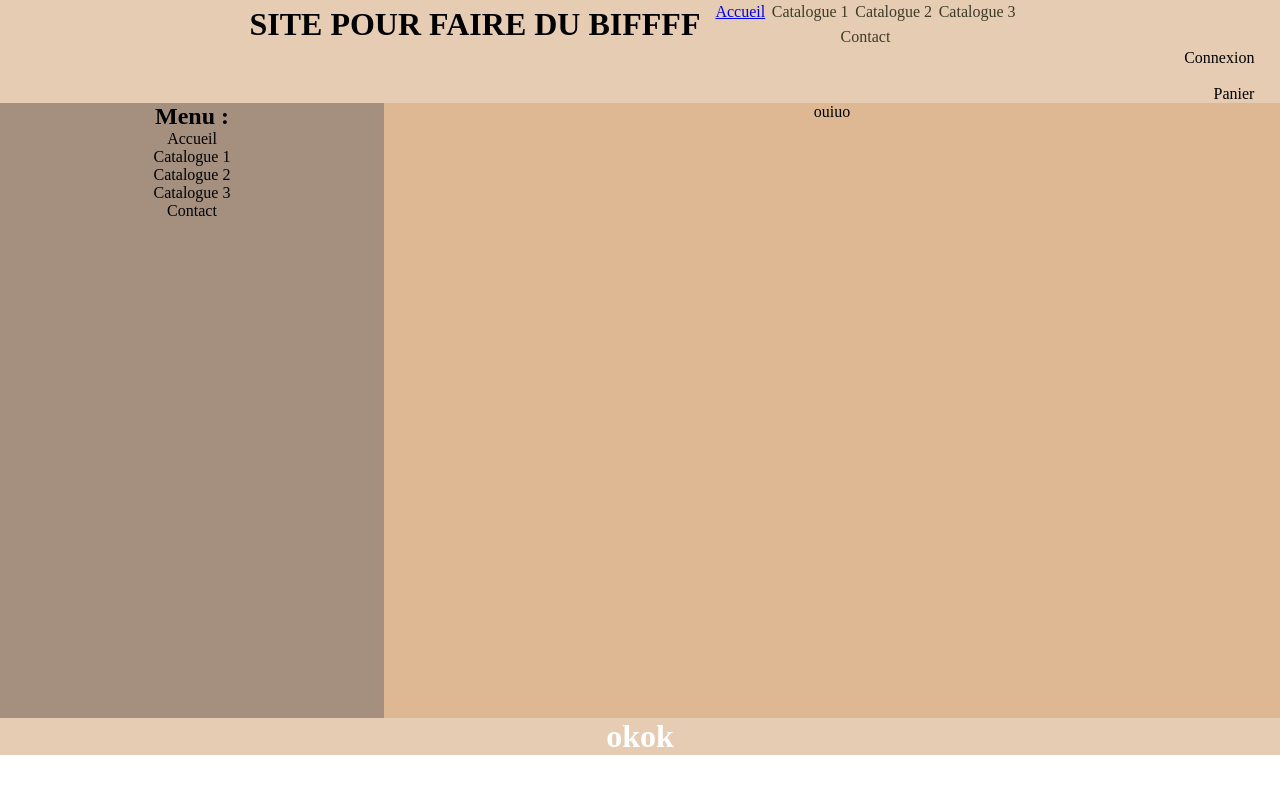
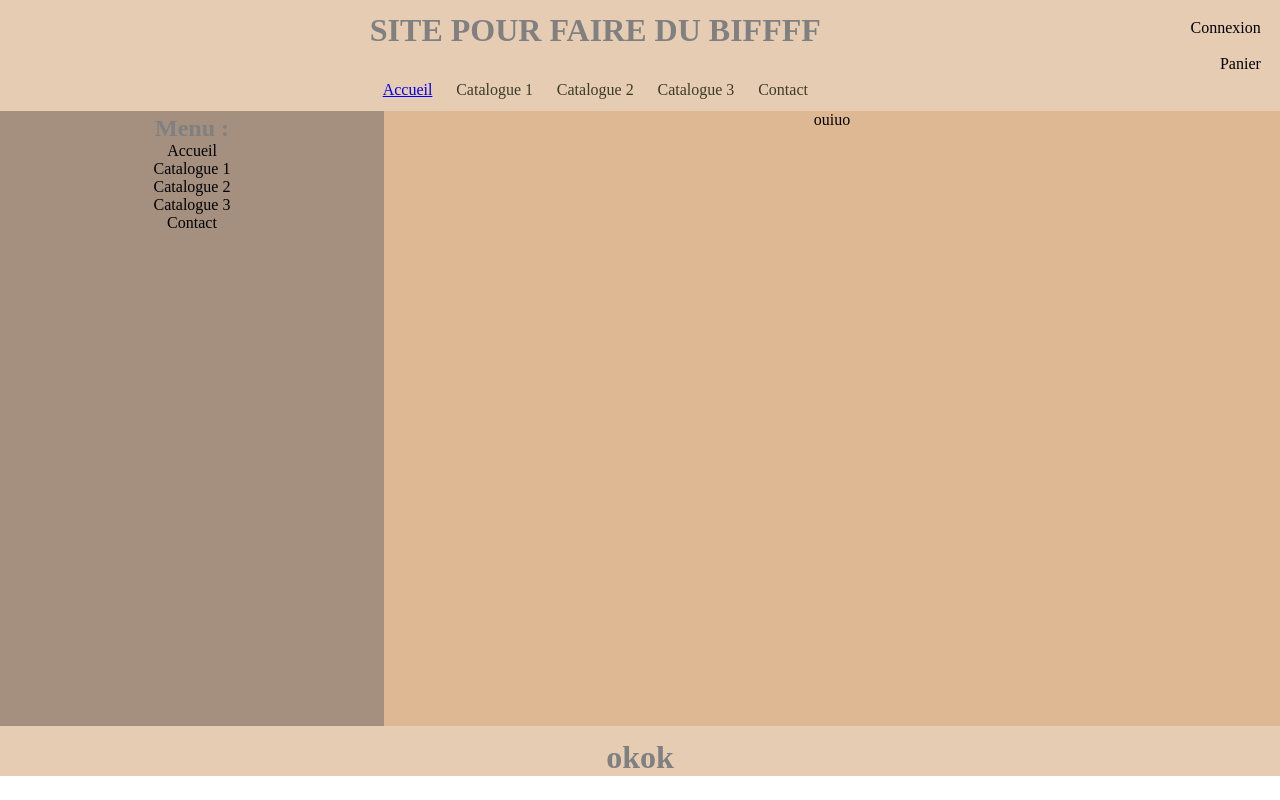
Before and after one commit to Le-7/PREING2MI3-AITCHADI-BELHADJ-CERF-COSTA, a PHP site: page / in a window 1280 px wide. Run offline with PHP 8.4, Linux system fonts and the light colour scheme.

Commit message:
PROBLÈMES DU HEADER RÉLGÉS BABABAWWW
- Taille de l'image proportionnelle à celle du header
- Espace de connexion et panier placés à droite
- Titre + menu horizontal centrés
Reste à faire : amélioration visuel (mise en forme du menu, des boutons et de l'espace connexion)

```diff
--- a/css/index.css
+++ b/css/index.css
@@ -9,30 +9,47 @@ PRÉING2 MI 3*/
 
 header    {
         background-color: #e6ccb2;
+        display: flex;
          }
 .nul{
-
-    display: flex;
+    width: 100%;
+    flex-direction: column;
     justify-content: center;
     align-items: center;
 }
 
-header>h1 {             /*Pour mettre les propriétés du h1 du header plus facilement/spécifiquement*/
+.nvo{
+
+
+}
+
+#logo{
+    width: 100%;
+    height: 100%;
+
+     }
+
+h1 {             /*Pour mettre les propriétés du h1 du header plus facilement/spécifiquement*/
         color:grey;
         text-align: center;
         padding-top: 1%;
-        /*padding-bottom: 7%;*/ }
+        }
 
 
 
 .conex{
+    float: right;
+    width: max-content;
     text-align: right;
-    padding-right: 2%;
+    padding-top: 1.5%;
+    padding-right: 1.5%;
+
 
 }
 
 .menuH{
 
+   padding-top: 1.7%;
     display: flex;
     color:rgb(61, 59, 40);
 
@@ -52,39 +69,24 @@ header>h1 {             /*Pour mettre les propriétés du h1 du header plus faci
 }
 
 
-#logo{
-    position: absolute;
-left: 0;
-top:0; }
+
 
 main{
 
-
     width: 70%;
-  /*height: 650px;
-    margin: 0px 0px 0px 100px;*/
     background-color: #ddb892;
     text-align: center; }
 
 
 footer {
 
-
     background-color: #e6ccb2;;
     color: white;
     text-align: center; }
 
 
-
-
-/*.menuG*/ nav {
-
+nav {
      width: 30%;
-       /* margin: 0px 0px 0px 0px;
-        /*padding: 0px 0px 150px 0px
-        height: 650px;
-        width: 300px;*/
-
      background-color: #a5907f; }
 
 .menu{
```
